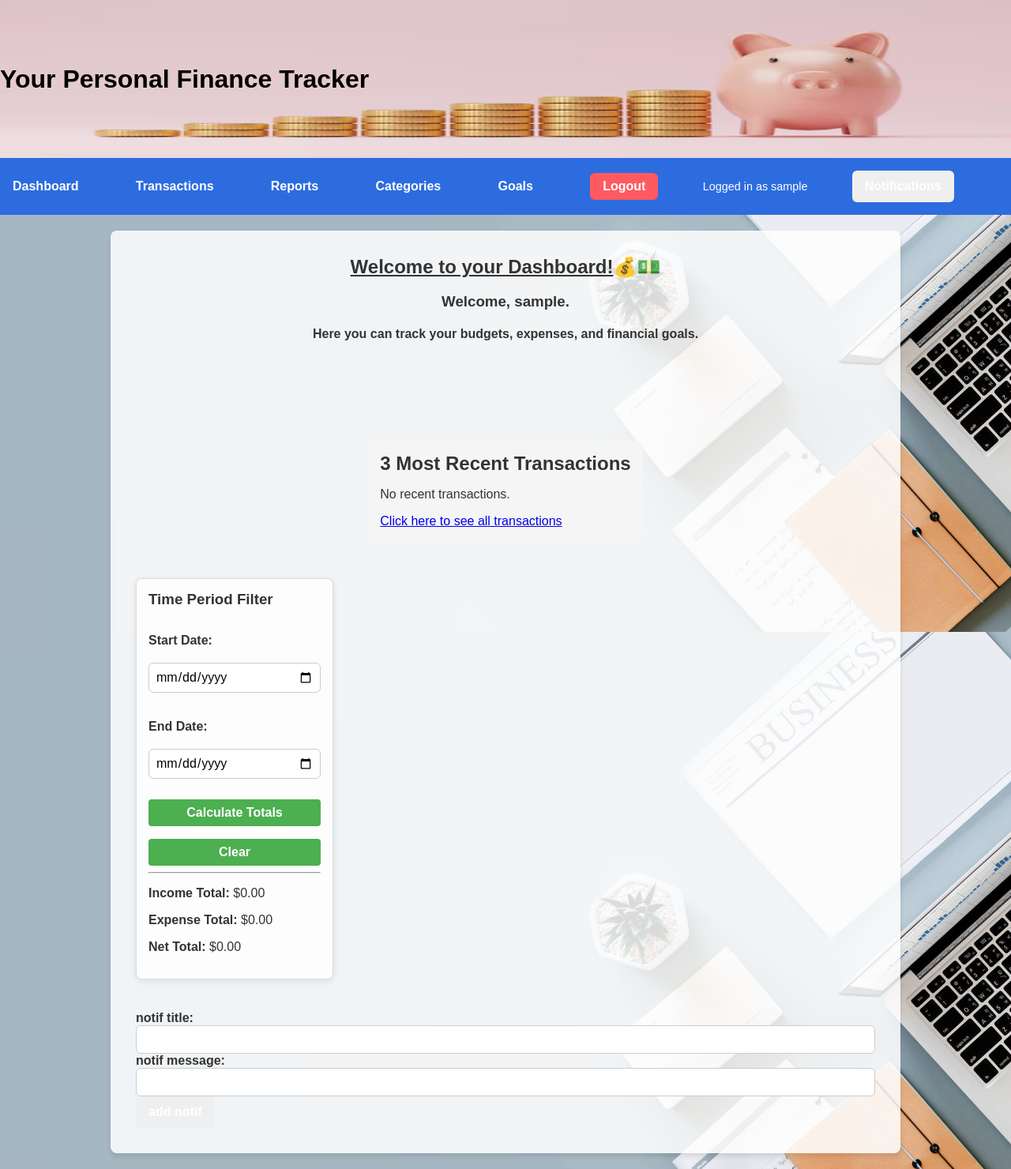
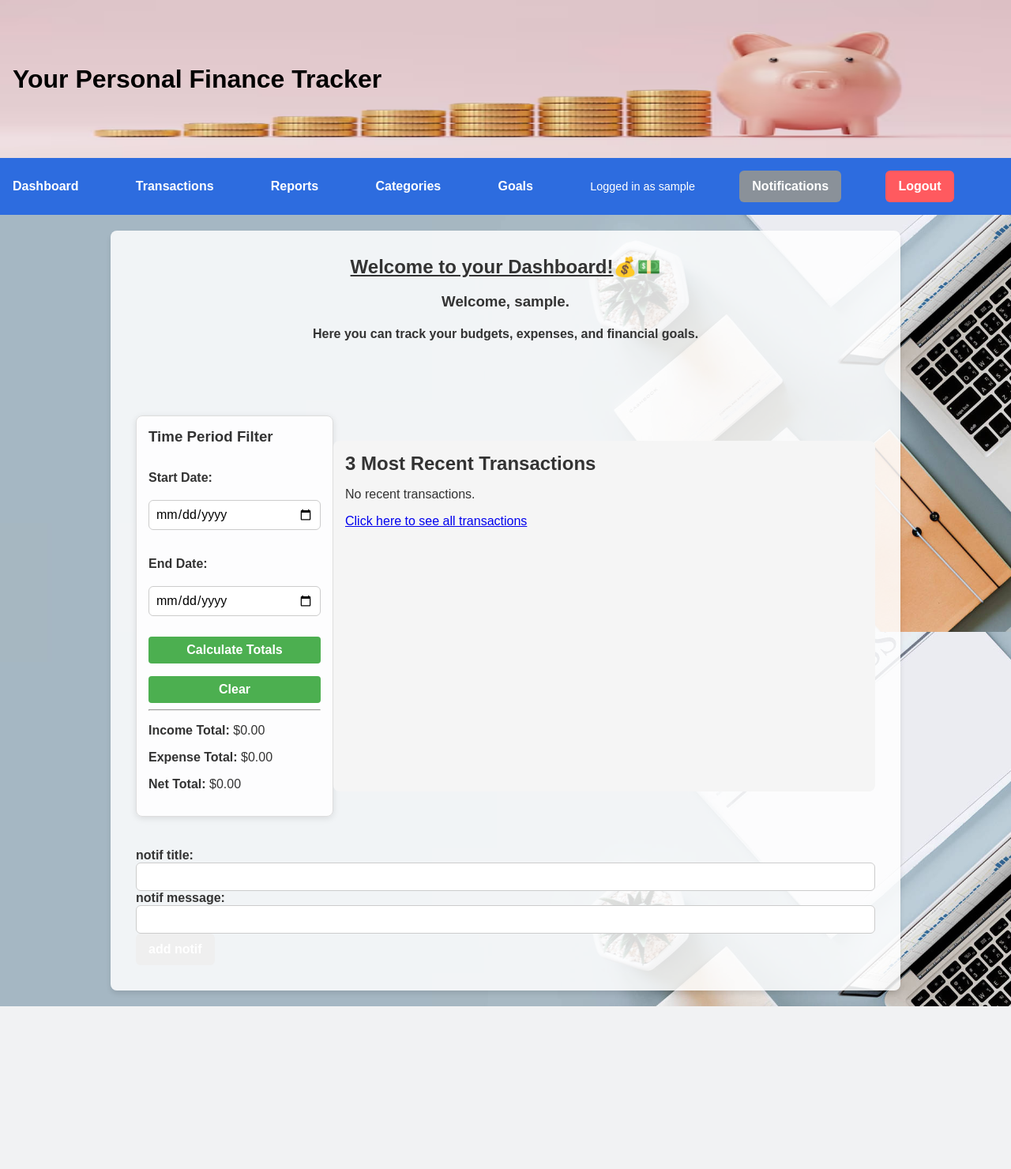
Before and after one commit to familycrest/personal-finance-tracker, a Django app: page /finances/dashboard/ in a window 1280 px wide. Shown: the whole page at 79% size. After the commit the page ends 1274 px from the top, so only its background shows below. Run offline with Django 5.2, Linux system fonts and the light colour scheme; the visitor is signed in with stand-in values (Sample User, id 1); data that the repository does not hold is empty.

Commit message:
trigger notifications for acc goal upon transaction addition (dirty)

```diff
--- a/apps/accounts/models.py
+++ b/apps/accounts/models.py
@@ -10,7 +10,7 @@ from django.conf import settings as cfg
 from django.template.loader import get_template
 
 from base.settings import EMAIL_BACKEND as EmailBackend
-from apps.finances.models import EntryType, Category, Entry, AccountGoal
+from apps.finances.models import EntryType, Category, Entry, AccountGoal, CategoryGoal
 
 
 # Custom user model
@@ -91,16 +91,52 @@ class UserAccount(AbstractUser):
 
         return notification
 
-    def remove_notification(self, id: int):
-        """Remove a notification that belongs to a UserAccount by its id."""
-        if not isinstance(title, str):
-            raise TypeError("title must be a string")
+    def remove_notification(self, _type: str):
+        """Remove a notification that belongs to a UserAccount by its type."""
         try:
-            notification = Notification.objects.get(user=self, pk=id)
+            notification = Notification.objects.get(user=self, _type=_type)
             notification.delete()
             return notification
         except Notification.DoesNotExist:
             return None
+
+    #def get_goals(self) -> models.QuerySet:
+    #    """Return all of the goals under an account."""
+    #    return CategoryGoal.objects.filter(user=self)
+
+    def get_account_goals(self) -> models.QuerySet:
+        """Return all of the account goals under an account."""
+        return AccountGoal.objects.filter(user=self)
+
+    def check_all_goals(self, balance):
+        """Check and send notifications for all the goals and account goals for an account."""
+
+        all_goals = self.get_account_goals() #+ self.get_goals()
+        for goal in all_goals:
+            print(f"scan :: on goal, bal {balance}, {goal.amount}")
+
+            if goal.entry_type == "EXPENSE":
+                balance = -balance
+
+            if balance > float(goal.amount):
+                print("scan :: add exceed")
+                self.add_notification(
+                    f"{goal.name}: You've exceeded this goal!",
+                    f"You've exceeded '{goal.name}' in the latest transaction."
+                )
+            elif balance > float(goal.amount) * 0.9:
+                print("scan :: add almost")
+                self.add_notification(
+                    f"{goal.name}: Almost there!",
+                    f"You're within 10% of '{goal.name}'!"
+                )
+
+    def get_balance(self):
+        entries = Entry.objects.filter(user=self)
+        income = entries.filter(entry_type=EntryType.INCOME).aggregate(total=models.Sum("amount"))["total"] or 0
+        expense = entries.filter(entry_type=EntryType.EXPENSE).aggregate(total=models.Sum("amount"))["total"] or 0
+
+        return income - expense
 
 # # Notification type enum
 # class NotificationType(models.TextChoices):
--- a/apps/finances/templates/finances/dashboard.html
+++ b/apps/finances/templates/finances/dashboard.html
@@ -27,6 +27,33 @@
         <!-- TODO: Make the sidebar go side by side with the transactions table -->
 
         <!-- create the sidebar section to show recent transactions -->
+        <div class="h-flex">
+            <!-- INSERT TIME-PERIOD-SIDEBAR -->
+            <div class="time-period-sidebar">
+                <h3>Time Period Filter</h3>
+
+                <!-- create a form to hold the date range and send info to transactions view -->
+                <!--redirect the sidebar output back to the dashboard-->
+                <form method="GET" action="{% url 'dashboard' %}">
+                    <label for="start_date">Start Date:</label>
+                    <input type="date" id="start_date" name="start_date" value="{{ start_date|default:'' }}">
+
+                    <label for="end_date">End Date:</label>
+                    <input type="date" id="end_date" name="end_date" value="{{ end_date|default:'' }}">
+
+                    <!-- create buttons to calculate total and clear date fields -->
+                    <button type="submit">Calculate Totals</button>
+                    <button id="period-filter-rst-btn" type="button">Clear</button>
+                </form>
+
+                <hr>
+
+                <!-- show totals to the second decimal place -->
+                <p><strong>Income Total:</strong> ${{ income_total|default:"0"|floatformat:2 }}</p>
+                <p><strong>Expense Total:</strong> ${{ expense_total|default:"0"|floatformat:2 }}</p>
+                <p><strong>Net Total:</strong> ${{ net_total|default:"0"|floatformat:2 }}</p>
+            </div>
+
             <aside class="recent-transactions-sidebar">
                 <h2>3 Most Recent Transactions</h2>
 
@@ -61,33 +88,7 @@
                 {% endif %}
                 <a href="{% url 'transactions' %}">Click here to see all transactions</a>
             </aside>
-
-        <!-- INSERT TIME-PERIOD-SIDEBAR -->
-        <div class="time-period-sidebar">
-            <h3>Time Period Filter</h3>
-
-            <!-- create a form to hold the date range and send info to transactions view -->
-            <!--redirect the sidebar output back to the dashboard-->
-            <form method="GET" action="{% url 'dashboard' %}">
-                <label for="start_date">Start Date:</label>
-                <input type="date" id="start_date" name="start_date" value="{{ start_date|default:'' }}">
-
-                <label for="end_date">End Date:</label>
-                <input type="date" id="end_date" name="end_date" value="{{ end_date|default:'' }}">
-
-                <!-- create buttons to calculate total and clear date fields -->
-                <button type="submit">Calculate Totals</button>
-                <button id="period-filter-rst-btn" type="button">Clear</button>
-            </form>
-
-            <hr>
-
-            <!-- show totals to the second decimal place -->
-            <p><strong>Income Total:</strong> ${{ income_total|default:"0"|floatformat:2 }}</p>
-            <p><strong>Expense Total:</strong> ${{ expense_total|default:"0"|floatformat:2 }}</p>
-            <p><strong>Net Total:</strong> ${{ net_total|default:"0"|floatformat:2 }}</p>
         </div>
-
         <form method="post" action="{% url 'notifs' %}" style="display: inline;">
             {% csrf_token %}
 
--- a/apps/finances/views.py
+++ b/apps/finances/views.py
@@ -200,6 +200,11 @@ def transactions(request):
         if filters["category"]:
             entries_output = entries_output.filter(category_id=filters["category"])
 
+    balance = request.user.get_balance()
+    print(balance)
+    print(request.user.get_notifications())
+    request.user.check_all_goals(balance)
+
     context = {
         "edit_id": int(edit_id) if editing else None,
         "categories": categories,
@@ -341,7 +346,6 @@ def goals(request):
     # Only show current cat goals
     cur_cat_goals = [goal for goal in cat_goals if goal.is_current()]
 
-
     return render(request, "finances/goals.html", context={
         "cur_acct_goals": cur_acct_goals,
         "user_cats": user_cats,
@@ -354,7 +358,7 @@ def goals(request):
         "acct_goal_edit": acct_goal_edit,
         "cat_goal_add": cat_goal_add,
         "cat_goal_edit": cat_goal_edit,
-        })
+    })
 
 
 @require_POST
--- a/base/views.py
+++ b/base/views.py
@@ -19,6 +19,6 @@ def add_notif_dummy(request):
         title = request.POST.get("title") or "a title"
         message = request.POST.get("message") or "a message"
 
-        request.user.add_notification(title, message)
+        request.user.add_notification("test", title, message)
 
         return redirect("dashboard")
--- a/static/css/base.css
+++ b/static/css/base.css
@@ -67,6 +67,7 @@ h1, h2 {
     color: black;                  /* text color on top of banner */
     font-size: 2rem;
     font-weight: bold;
+    padding: 1rem;
 }
 
 .top-banner .banner-img {
@@ -77,13 +78,15 @@ h1, h2 {
 /* Header and Navigation */
 /* creates blue strip with white text inside */
 header {
-    background-color: #2d6cdf;
-    color: #fff;
-    padding: 1rem;
+    position: sticky;
+    top: 0;
 }
 
 nav {
     display: flex;
+    background-color: #2d6cdf;
+    color: #fff;
+    padding: 1rem;
     justify-content: space-between;
     align-items: center;
 }
@@ -98,21 +101,6 @@ nav a {
 
 nav a:hover {
     color: #ffdd57;
-}
-
-nav form button {
-    background: #ff5a5f; /*this makes the button red and stand out */
-    border: none;
-    padding: 0.5rem 1rem;
-    border-radius: 6px;
-    color: white;
-    font-weight: bold;
-    cursor: pointer;
-    transition: background 0.3s ease;
-}
-
-nav form button:hover {
-    background: #e04e50;
 }
 
 span {
@@ -142,7 +130,7 @@ select {
     width: 100%;
 }
 
-button, a.pretend-btn {
+button, .pretend-btn {
     border: none;
     padding: 0.7rem 1rem;
     border-radius: 6px;
@@ -177,11 +165,11 @@ inputarea.h-flex {
 }
 
 .btn-bg-negative {
-    background-color:  #E65050;
+    background-color: #ff5a5f; /*this makes the button red and stand out */
 }
 
 .btn-bg-negative:hover {
-    background-color:  #D95757;
+    background-color: #e04e50;
 }
 
 /* Expense/Income lists */
@@ -264,13 +252,17 @@ td, th {
 }
 
 div#notification-panel-container {
-    position: relative;
+    position: sticky;
     overflow: hidden;
 }
 
 div#notification-panel {
-    position: absolute;
-    margin-right: 0;
+    position: fixed;
+    bottom: 0;
+
+    margin-right: 1em;
+    margin-bottom: 1em;
+
     padding: 0.8em;
     padding-right: 1em;
     border-radius: 8px;
@@ -280,6 +272,7 @@ div#notification-panel {
     gap: 0.4em;
 
     width: 30%;
+    max-height: 60%;
 
     animation: notif-open 0.25s cubic-bezier(0.22, 1, 0.36, 1);
     overflow: hidden;
--- a/templates/base.html
+++ b/templates/base.html
@@ -13,12 +13,11 @@
     <link rel="stylesheet" href="{% static 'css/base.css' %}">
 </head>
 <body>
-    <!-- insert a banner -->
-    <div class="top-banner">
-        <p>Your Personal Finance Tracker</p>
-    </div>
-
     <header>
+        <!-- insert a banner -->
+        <div class="top-banner">
+            <p>Your Personal Finance Tracker</p>
+        </div>
         <nav>
             <!-- this makes the home button go away on the dash after logging in -->
             {% if not user.is_authenticated %}
@@ -32,20 +31,20 @@
                 <a id="nav-categories" href="{% url 'categories' %}">Categories</a>
                 <a id="nav-goals" href="{% url 'goals' %}">Goals</a>
 
+                <span id="logged_in_as">Logged in as {{ user.username }}</span>
+
+                <button id="notification-toggle" class="pretend-btn btn-bg-secondary" type="button" command="toggle-popover" popovertarget="notification-panel">Notifications</button>
+
                 <form method="post" action="{% url 'logout' %}" style="margin:0">
                     {% csrf_token %}
-                    <button type="submit" id="logout_submit">Logout</button>
+                    <button id="logout_submit" class="btn-bg-negative" type="submit" >Logout</button>
                 </form>
-
-                <span id="logged_in_as">Logged in as {{ user.username }}</span>
-
-                <button id="notification-toggle" type="button" command="toggle-popover" popovertarget="notification-panel">Notifications</button>
 
                 <div id="notification-panel-container">
                     <div id="notification-panel" popover>
                         <h2>Notifications ({{ notifications|length }})</h2>
-                        {% if unread_count > 0 %}
-                            <span><b>{{ unread_count }} unread</b></span>
+                        {% if unread|length > 0 %}
+                            <span><b>{{ unread|length }} unread</b></span>
                         {% endif %}
                         <!-- notifications generated by django go here-->
                         {% for notif in notifications.unread %}
@@ -71,7 +70,6 @@
 <script>
     async function notif_mark_read(id) {
         const res = await fetch(`/accounts/notifications/${id}/mark_read`);
-        console.log(res);
 
         const el = document.getElementById(`notification-card-${id}`);
         el.classList.remove("notification-unread");
@@ -79,7 +77,6 @@
 
         const btn = document.getElementById(`notification-read-${id}`);
         el.removeChild(btn);
-
     }
 </script>
 </html>
--- a/templates/frag_notification.html
+++ b/templates/frag_notification.html
@@ -4,6 +4,6 @@
     <p>{{ notif.message }}</p>
     <p style="opacity: 50%"><i>{{ notif.creation_date|date:"D, M d, Y @ g:i a" }}</i></p>
     {% if not notif.is_read %}
-        <button type="button" id="notification-read-{{ notif.id }}" onclick="notif_mark_read({{ notif.id }})">Mark Read</button>
+        <button type="button" id="notification-read-{{ notif.id }}" class="btn-bg-secondary" onclick="notif_mark_read({{ notif.id }})">Mark Read</button>
     {% endif %}
 </div>
```
Also changed, not shown: apps/accounts/views.py (+6 -2 lines), apps/accounts/migrations/0001_initial.py, apps/finances/migrations/0001_initial.py. Lines whose indentation alone changed are shown as unchanged.
